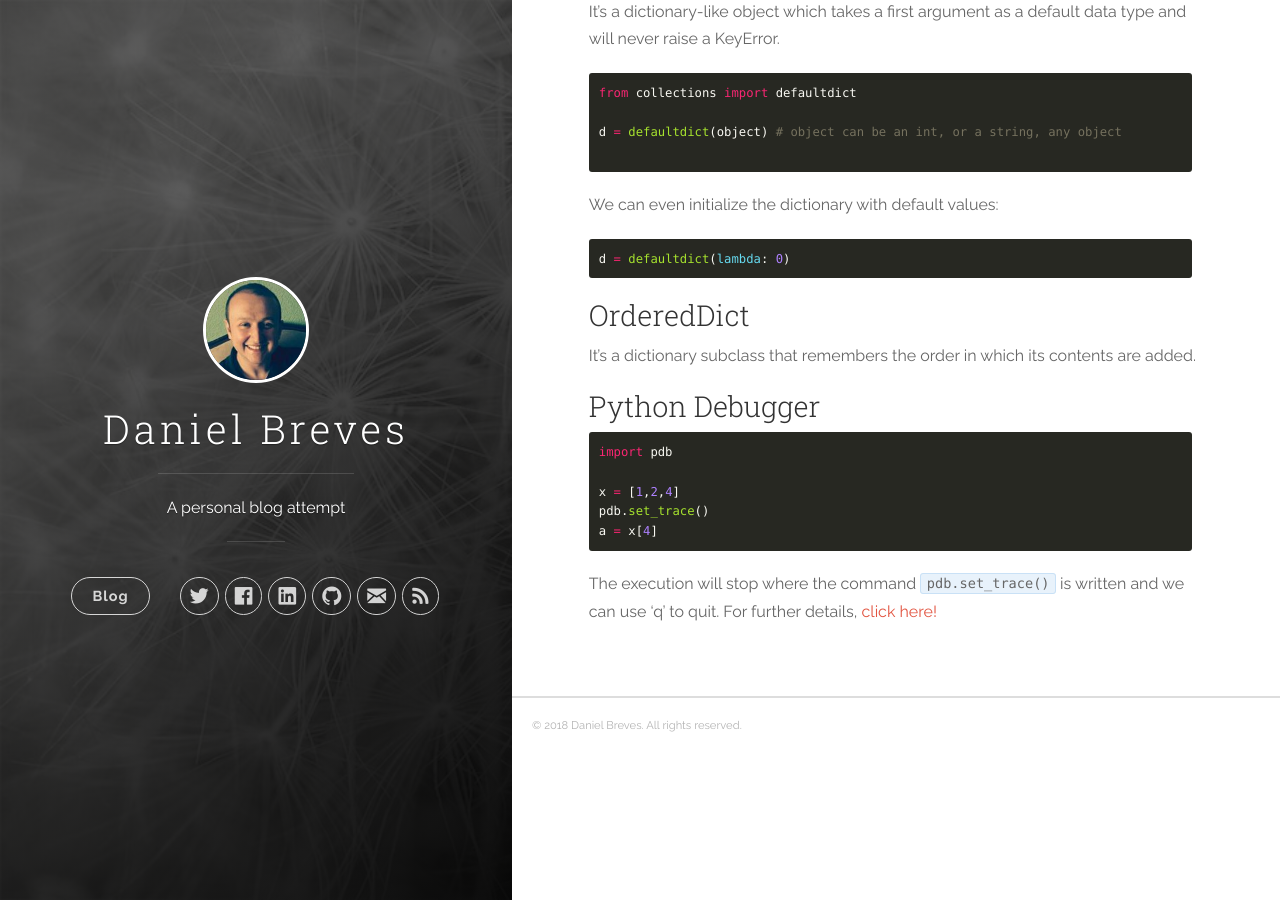
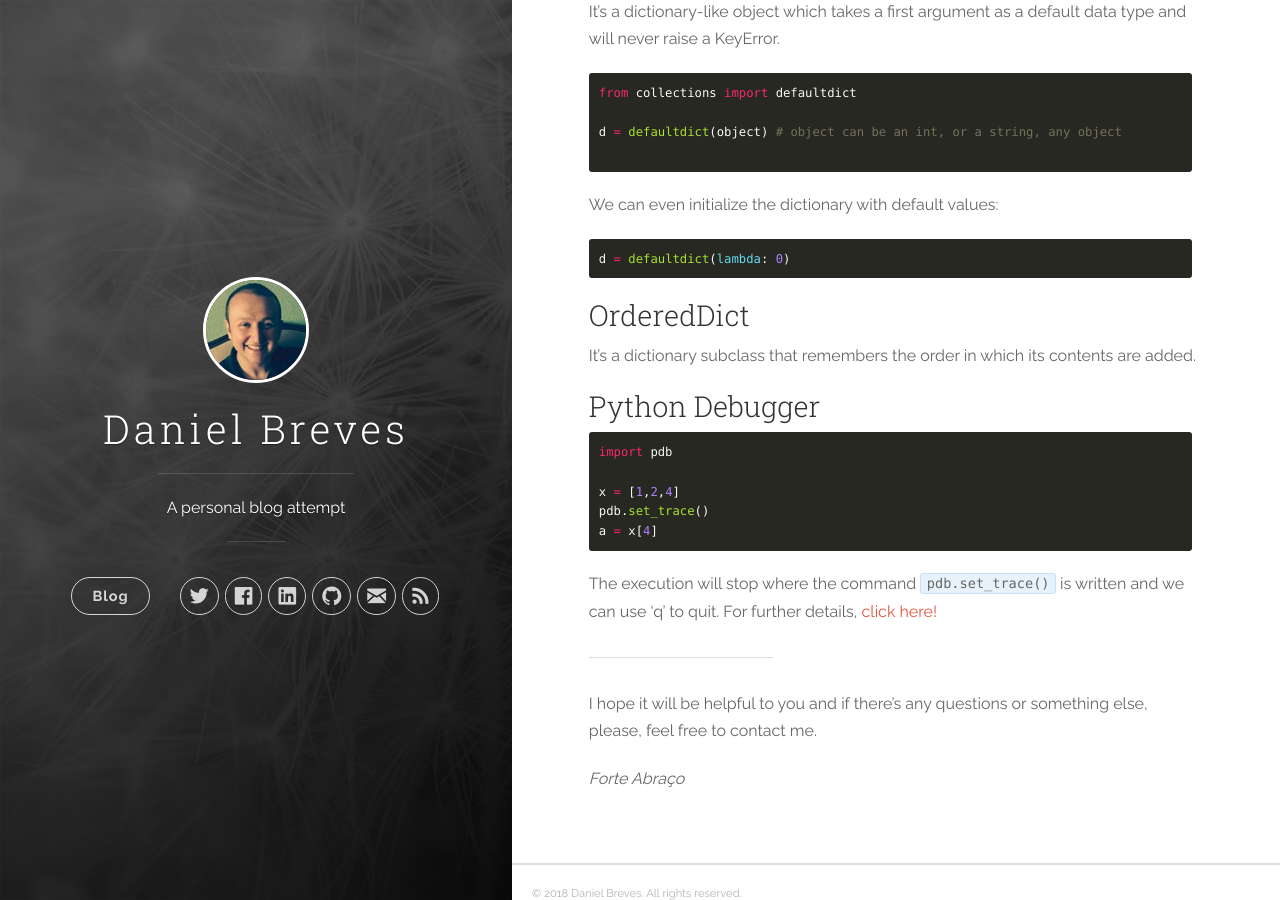
Before and after one commit to dbrevesf/dbrevesf.github.io, a Jekyll site: the page built from _posts/2018-08-16-Python-Revision---Section-XI---Advanced-Modules.md, in a window 1280 px wide and 900 px high, scrolled down 898 px. Built offline with Jekyll 4.4.1, drawn with Linux system fonts in a browser that asks for light colours.

Commit message:
Adding another post

````diff
--- a/_posts/2018-08-16-Python-Revision---Section-XI---Advanced-Modules.md
+++ b/_posts/2018-08-16-Python-Revision---Section-XI---Advanced-Modules.md
@@ -64,3 +64,9 @@ a = x[4]
 ```
 
 The execution will stop where the command ```pdb.set_trace()``` is written and we can use 'q' to quit. For further details, [click here!](https://docs.python.org/3/library/pdb.html "Here")
+
+___
+
+I hope it will be helpful to you and if there's any questions or something else, please, feel free to contact me.
+
+*Forte Abraço*
````
